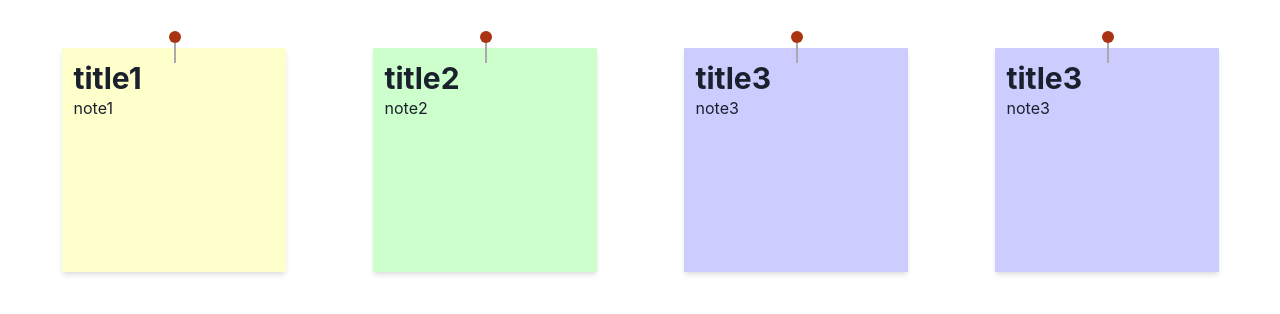
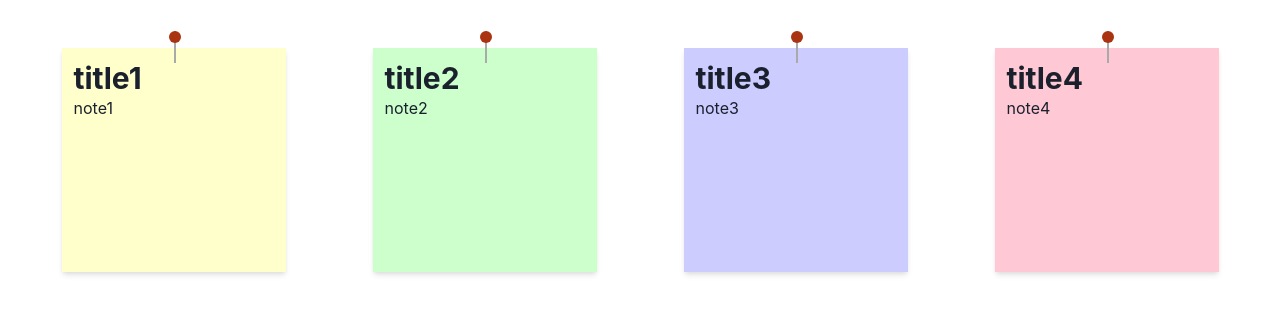
Before and after one commit to Kyosukyuu/notesApp, a React (Create React App) app in the folder client/: page / in a window 1280 px wide. Shown: the top 314 px of the page. Built offline with nearby package versions, Linux system fonts and the light colour scheme.

Commit message:
new form

```diff
--- a/client/src/components/Notes.js
+++ b/client/src/components/Notes.js
@@ -7,7 +7,7 @@ const Notes = () => {
       <PostIt title="title1" text="note1" bg="yellow" />
       <PostIt title="title2" text="note2" bg="green" />
       <PostIt title="title3" text="note3" bg="blue" />
-      <PostIt title="title3" text="note3" bg="blue" />
+      <PostIt title="title4" text="note4" bg="pink" />
     </SimpleGrid>
   );
 };
--- a/client/src/components/PostIt.js
+++ b/client/src/components/PostIt.js
@@ -10,6 +10,9 @@ const PostIt = ({ title, text, bg }) => {
       break;
     case "blue":
       bgCol = "#ccf";
+      break;
+    case "pink":
+      bgCol = "#ffc8d5";
       break;
     default:
   }
--- /dev/null
+++ b/client/src/components/PostNoteForm.js
@@ -0,0 +1,3 @@
+const PostNoteForm = () => {};
+
+export default PostNoteForm;
```
